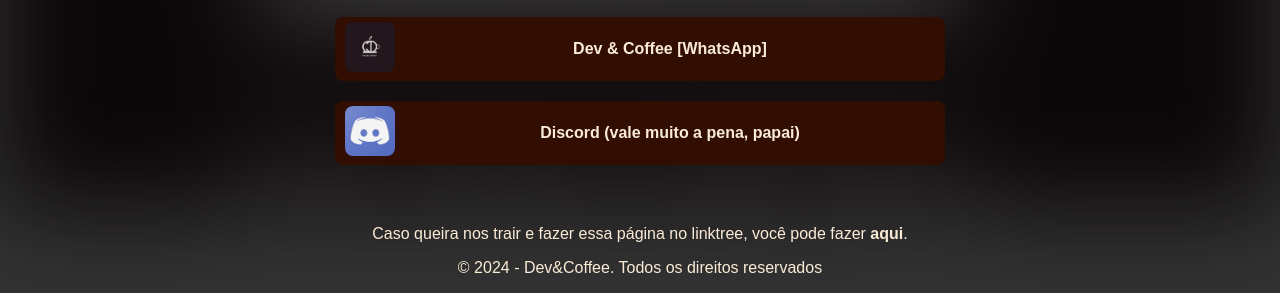
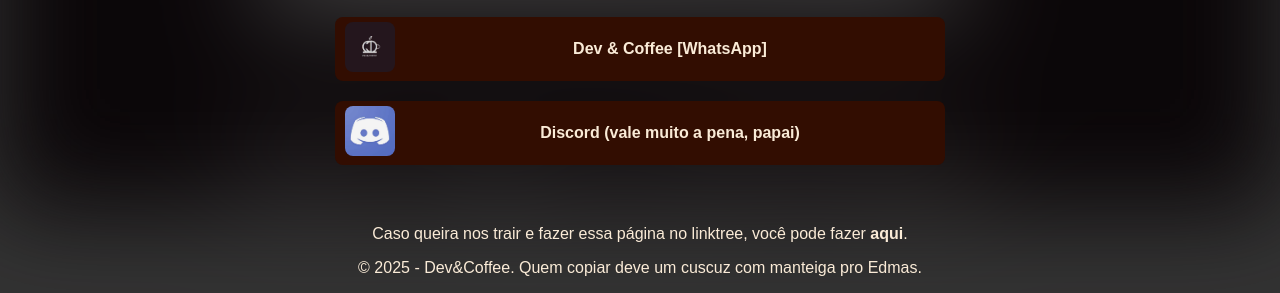
Before and after one commit to TioYureD2/Dev-Coffee, a plain HTML site: page index.html in a window 1280 px wide. Shown: the part 591-884 px from the top of the page. Drawn offline with nearby package versions, Linux system fonts and the light colour scheme.

Commit message:
Update index.html
Ano atualizado e comentários no código removidos

```diff
--- a/index.html
+++ b/index.html
@@ -9,7 +9,7 @@
     <script src="menu.js" defer></script>
     <title>Dev & Coffee | Agregador de Links</title>
     <link rel="shortcut icon" href="imagens/logo_devecoffee.jpg" type="image/x-icon">
-    <!-- Adicione links para seus estilos CSS aqui -->
+
 </head>
 
 <body>
@@ -66,7 +66,7 @@
         </div>
     </div>
     <header>
-        <!-- Cabeçalho, pode incluir o logotipo e outras informações -->
+
         <div class="profile-image">
             <img src="imagens/logo_devecoffee.jpg" alt="Logo Dev&Coffee">
         </div>
@@ -74,7 +74,7 @@
         <p>A sua comunidade de desenvolvedores</p>
     </header>
     <nav class="links">
-        <!-- Seção de Links -->
+
         <article class="link">
             <figure>
                 <img src="imagens/logo_devecoffee.jpg" alt="Dev & Coffee [GitHub]">
@@ -117,16 +117,15 @@
             <a href="https://discord.gg/EveMjtF7TY" target="_blank" rel="noopener noreferrer">Discord (vale muito a
                 pena, papai)</a>
         </article>
-        <!-- Adicione mais links conforme necessário -->
+
     </nav>
     <footer>
         <p>Caso queira nos trair e fazer essa página no linktree, você pode fazer <a
                 href="https://linktr.ee/?utm_source=linktree&utm_medium=profile&utm_campaign=footer_logo_cta&utm_content=devecoffee">aqui</a>.
         </p>
-        <!-- Rodapé, pode incluir informações adicionais ou links sociais -->
-        <p>&copy; 2024 - Dev&Coffee. Todos os direitos reservados</p>
+
+        <p>&copy; 2025 - Dev&Coffee. Quem copiar deve um cuscuz com manteiga pro Edmas.</p>
     </footer>
-    <!-- Adicione scripts JavaScript aqui, se necessário -->
 </body>
 
 </html>
```
